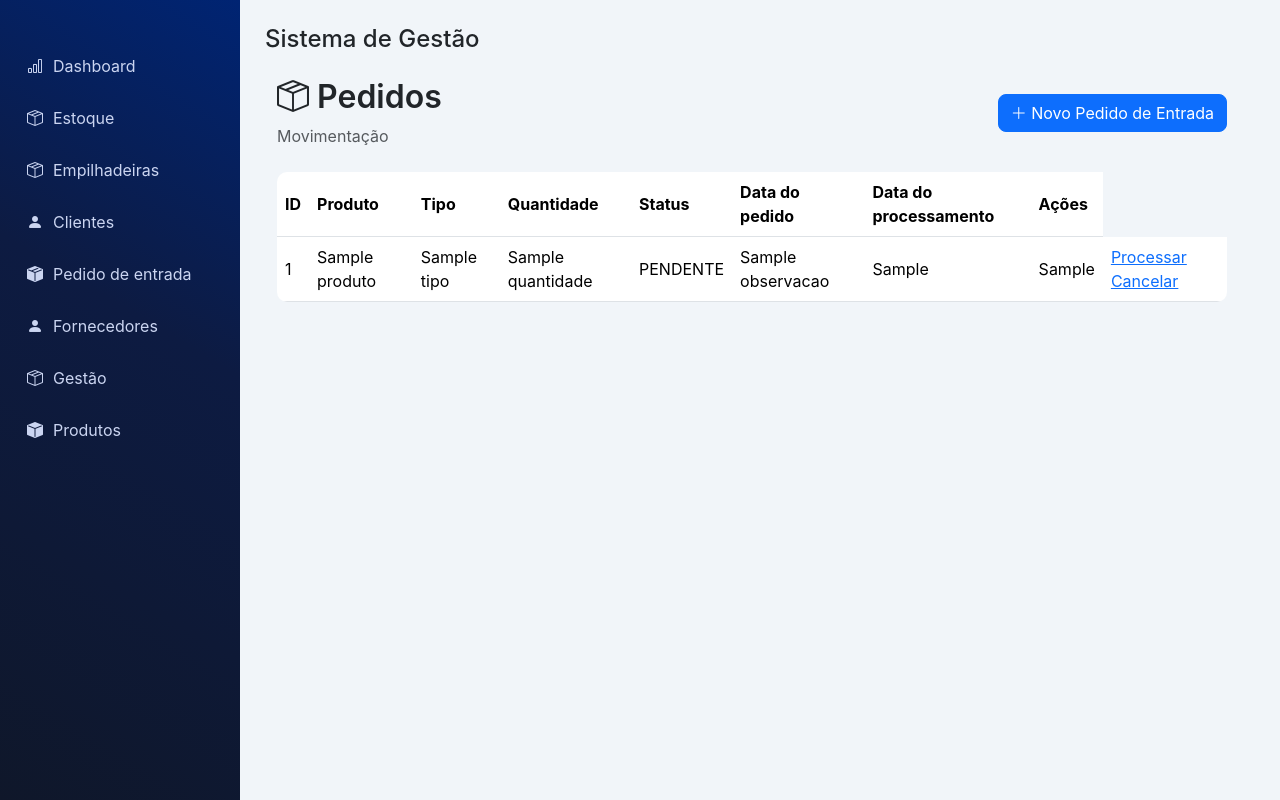
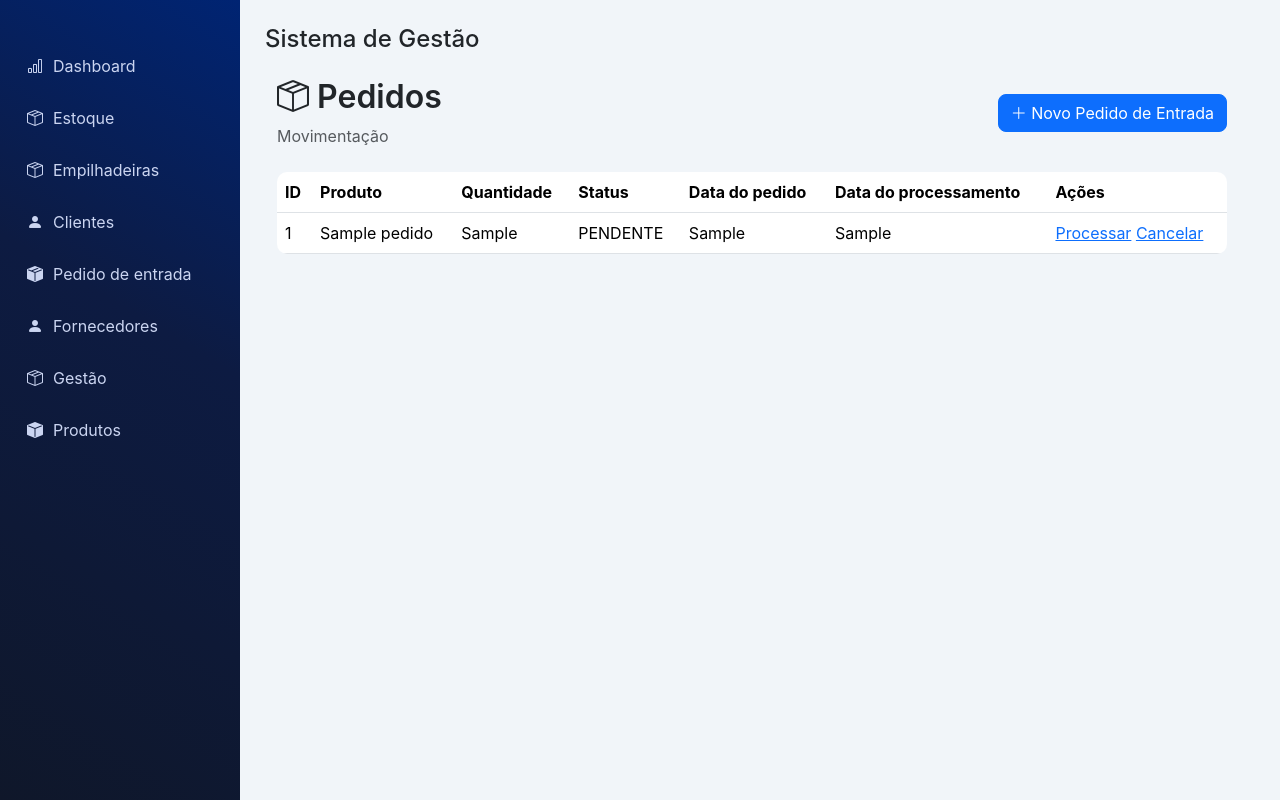
Before and after one commit to voituregestaodeestoque/projeto_voiture, a Python web app: template templates/pedidoentrada.html in a window 1280 px wide. Run offline with Jinja, Linux system fonts and the light colour scheme; the template is opened without the code that fills it: most values are stand-ins (such as "Sample title", 1, 10 or a date in 2020).

Commit message:
Update pedidoentrada.html

```diff
--- a/templates/pedidoentrada.html
+++ b/templates/pedidoentrada.html
@@ -22,7 +22,6 @@
             <tr>
                 <th>ID</th>
                 <th>Produto</th>
-                <th>Tipo</th>
                 <th>Quantidade</th>
                 <th>Status</th>
                 <th>Data do pedido</th>
@@ -32,18 +31,16 @@
 
             {% for pedido in pedidos %}
             <tr>
-                <td>{{ pedido.id }}</td>
-                <td>{{ pedido.produto }}</td>
-                <td>{{ pedido.tipo }}</td>
-                <td>{{ pedido.quantidade }}</td>
+                <td>{{ pedido.pedido_entrada_id }}</td>
+                <td>{{ pedido.produto_nome }}</td>
+                <td>{{ pedido.detalhe_entrada_quantidade }}</td>
                 <td>{{ pedido.status_pedido_entrada }}</td>
-                <td>{{ pedido.observacao }}</td>
-                <td>{{ pedido.data_pedido }}</td>
+                <td>{{ pedido.data_pedido_entrada }}</td>
                 <td>{{ pedido.data_processamento or '-' }}</td>
                 <td class="acoes">
                     {% if pedido.status == 'PENDENTE' %}
-                    <a href="{{ url_for('processar_pedido', id=pedido.id) }}">Processar</a>
-                    <a href="{{ url_for('cancelar_pedido', id=pedido.id) }}">Cancelar</a>
+                    <a href="{{ url_for('processar_pedido', pedido_entrada_id=pedido.id) }}">Processar</a>
+                    <a href="{{ url_for('cancelar_pedido', pedido_entrada_id=pedido.id) }}">Cancelar</a>
                     {% else %}
                     -
                     {% endif %}
@@ -51,6 +48,7 @@
             </tr>
             {% endfor %}
         </table>
+
+        </div>
     </div>
-</div>
-{% endblock %}
+    {% endblock %}
```
